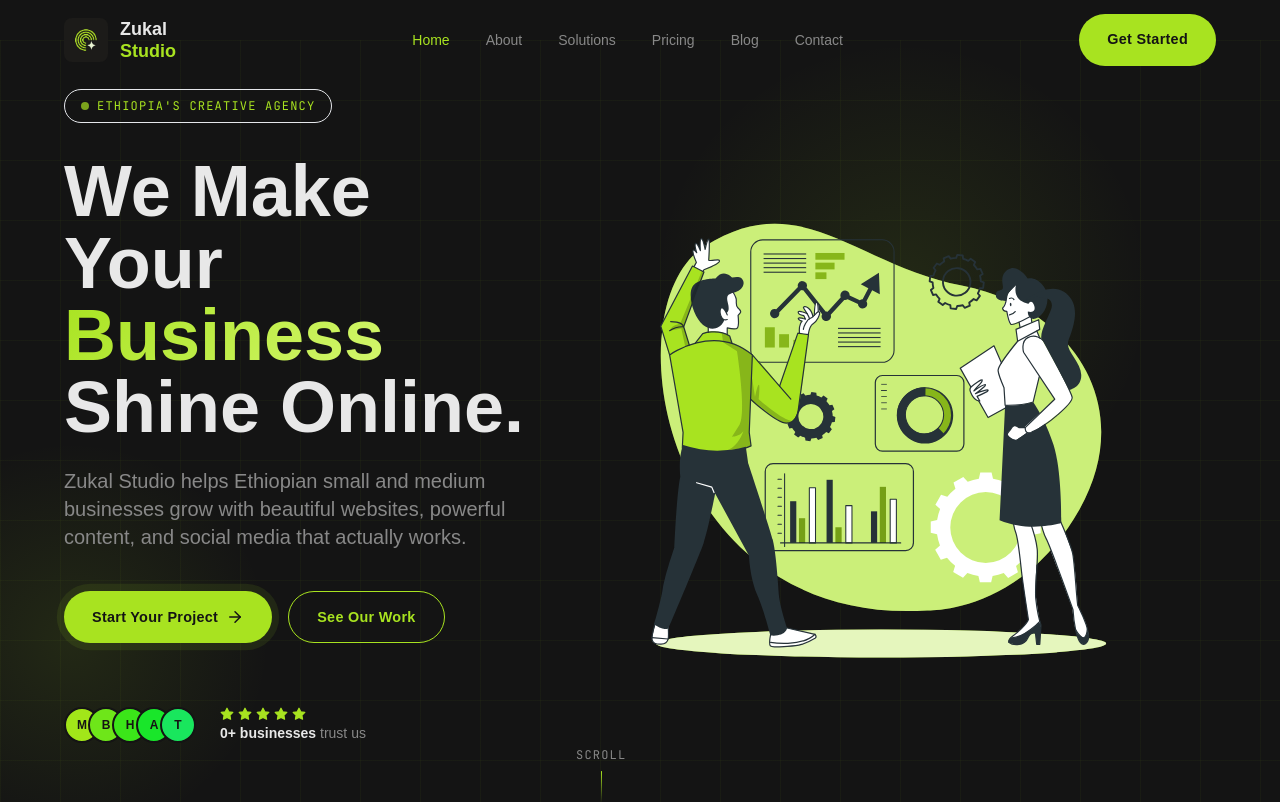
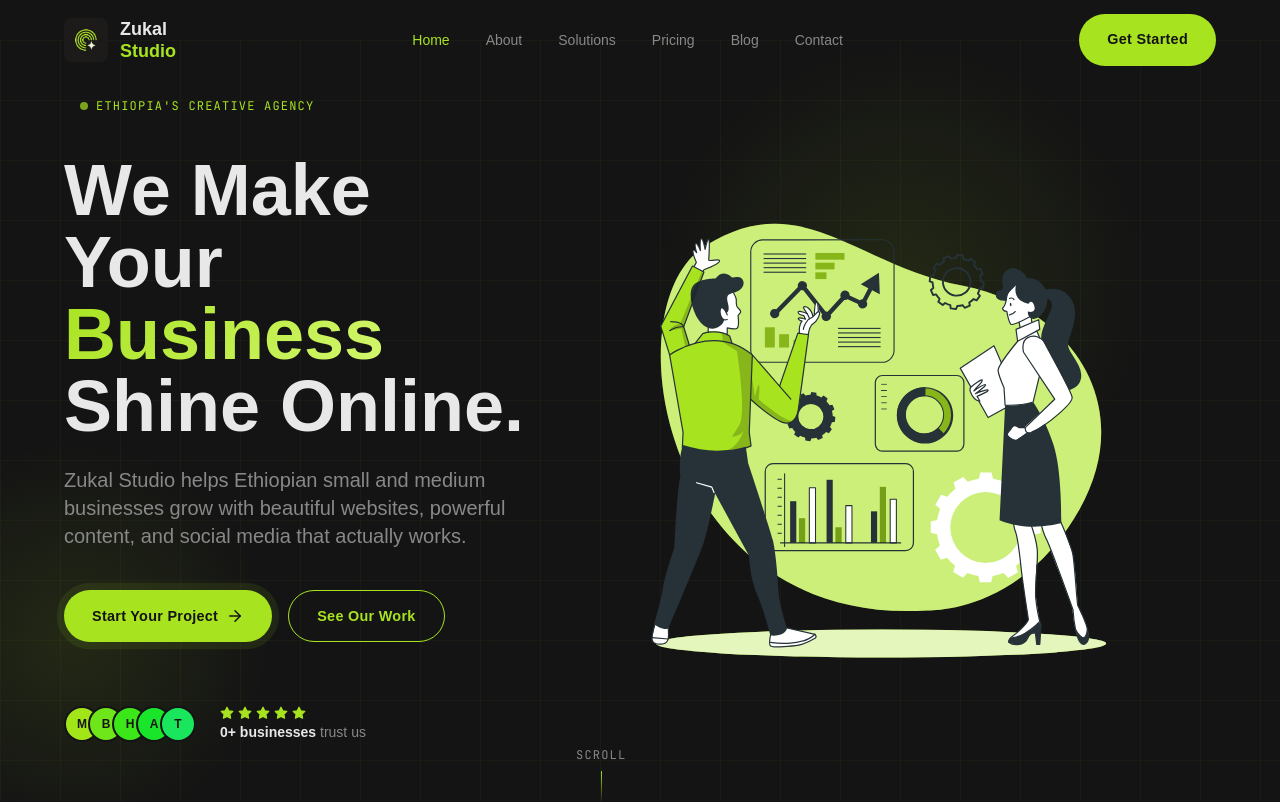
Before and after one commit to besu-gb/zukalstudio, a Next.js app: page / in a window 1280 px wide. Shown: the top 802 px of the page. Built offline with nearby package versions, Linux system fonts and the light colour scheme; a web font is replaced by a local one.

Commit message:
fix the style of hero section

```diff
--- a/app/page.tsx
+++ b/app/page.tsx
@@ -129,7 +129,7 @@ export default function HomePage() {
         <div className="container flex items-center justify-between relative z-10 pt-28 pb-20">
           <div className="max-w-4xl mt-5 mb-5">
             {/* Eyebrow badge */}
-            <div className="inline-flex items-center gap-2 bg-[var(--green)]/10 border border-[var(--green)]/30 rounded-full px-4 py-2 mb-8">
+            <div className="inline-flex items-center gap-2 bg-[var(--green)]/10 px-4 py-2 mb-8">
               <span className="w-2 h-2 rounded-full bg-[var(--green)] animate-pulse" />
               <span className="text-[var(--green)] text-xs font-mono tracking-widest uppercase">
                 Ethiopia's Creative Agency
```
